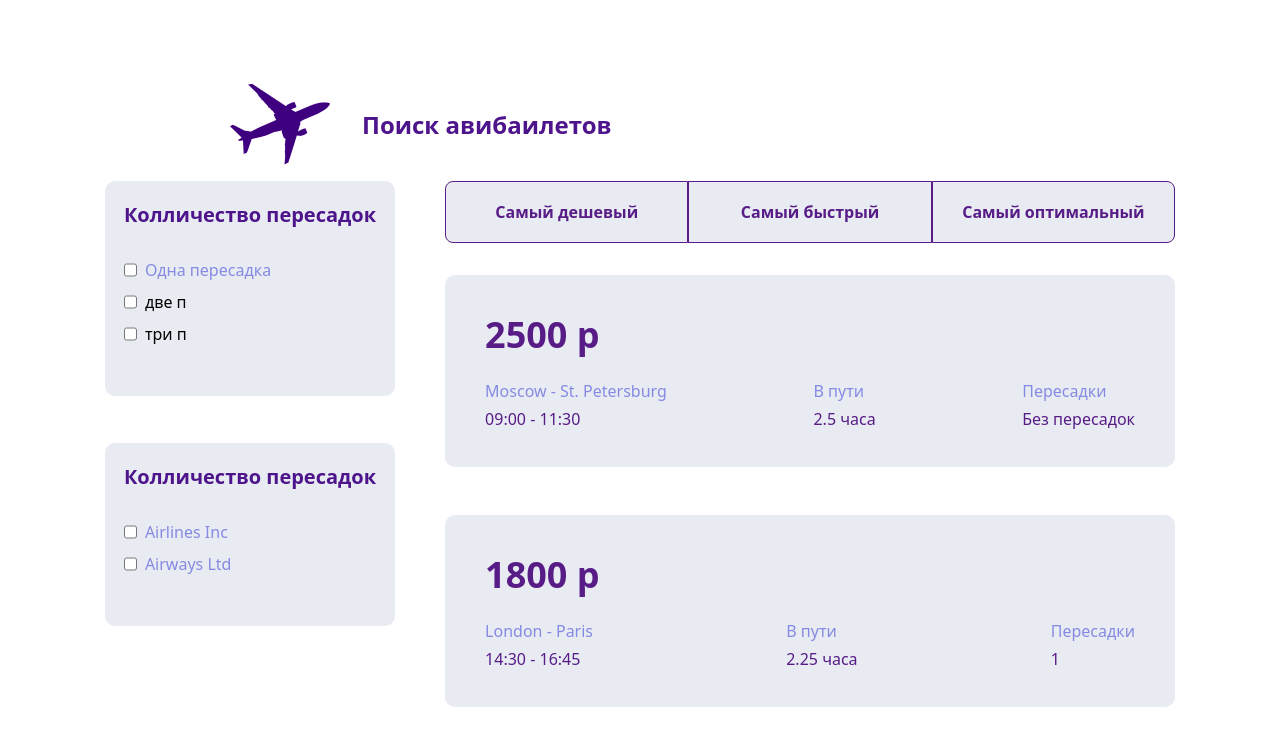
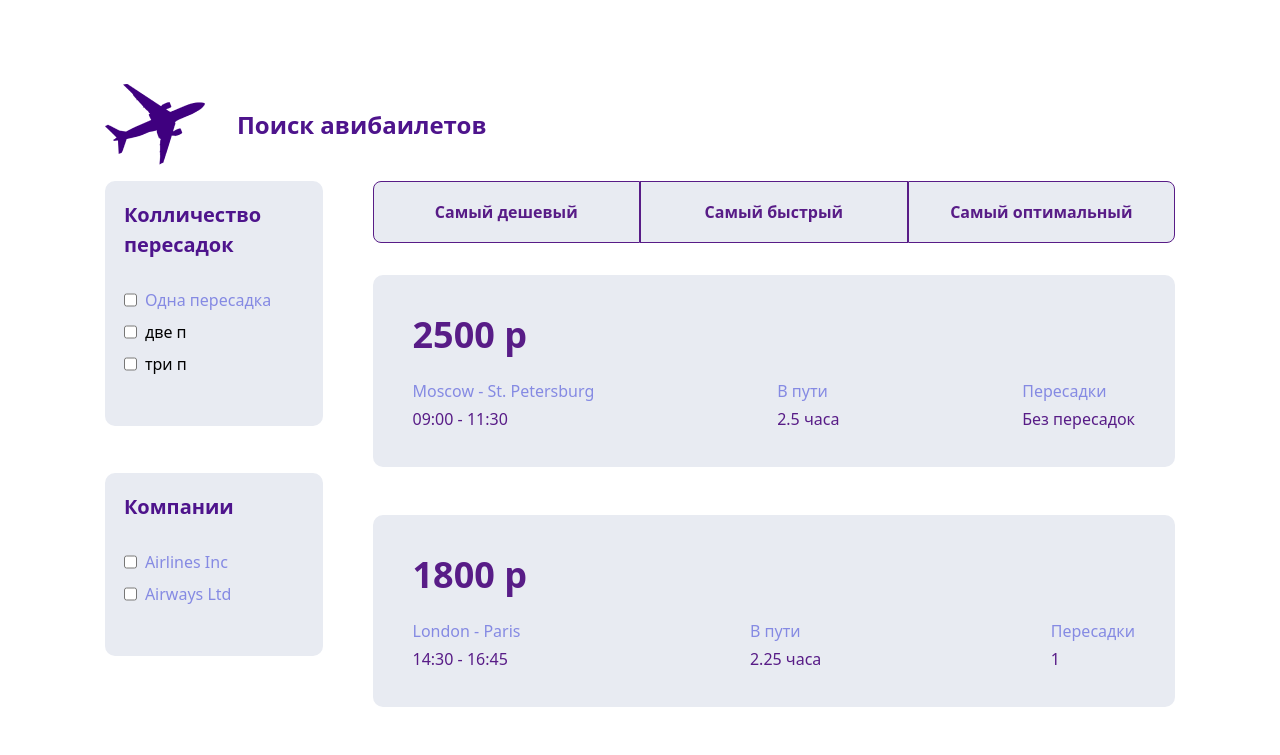
Before and after one commit to Knyazew36/aviasales, a React (Vite) app: page / in a window 1280 px wide. Shown: the top 755 px of the page. Built offline with nearby package versions, Linux system fonts and the light colour scheme; data requests are answered from the project's data file.

Commit message:
no message

```diff
--- a/src/components/App/App.tsx
+++ b/src/components/App/App.tsx
@@ -5,16 +5,19 @@ import FIlter from '../Filter/FIlter';
 
 function App() {
   return (
-    <div className='flex flex-col gap-4 container margin-auto justify-between w-full m-auto'>
-      <Header />
-      <div className='flex gap-[50px] justify-center '>
-        <div className=' flex flex-col gap-[47px] '>
-          <FIlter />
-        </div>
-        <div>
-          <Dashboard />
+    <div className='flex flex-col margin-auto justify-center w-full m-auto items-center px-2'>
+      <div className='gap-4  flex flex-col max-w-5xl lg:max-w-full'>
+        <Header />
+        <div className='flex gap-[50px] justify-center '>
+          <div className=' hidden flex-col gap-[47px] lg:flex '>
+            <FIlter />
+          </div>
+          <div className='w-full'>
+            <Dashboard />
+          </div>
         </div>
       </div>
+
     </div>
   );
 }
--- a/src/components/Company/Company.tsx
+++ b/src/components/Company/Company.tsx
@@ -22,13 +22,14 @@ const Company = () => {
 
   return (
     <div className='flex flex-col bg-[#E8EBF2] rounded-[10px] p-[19px] pb-[50px]'>
-      <p className=' font-bold text-[20px] text-[#4E148C] pb-7'>Колличество пересадок</p>
+      <p className=' font-bold text-[20px] text-[#4E148C] pb-7'>Компании</p>
       <div className='flex flex-col gap-2'>
         <div className='flex gap-2'>
           <input
             type='checkbox'
             value='Airlines Inc.'
             onChange={(e) => handleCheckboxFilteredCompany(e)}
+            className='cursor-pointer'
           />
           <p className=' text-base text-[#858AE3] font-medium'>Airlines Inc</p>
         </div>
@@ -37,6 +38,7 @@ const Company = () => {
             type='checkbox'
             value='Airways Ltd.'
             onChange={(e) => handleCheckboxFilteredCompany(e)}
+            className='cursor-pointer'
           />
           <p className=' text-base text-[#858AE3] font-medium'>Airways Ltd</p>
         </div>
--- a/src/components/Dashboard/Dashboard.tsx
+++ b/src/components/Dashboard/Dashboard.tsx
@@ -3,6 +3,7 @@ import { useSelector, useDispatch } from 'react-redux';
 import { RootState, AppDispatch } from '../../store/store';
 import { fetchTickets } from '../../store/slice/ticketsSlice';
 import Sort from '../Sort/Sort';
+import { Ticket } from '../../model/model';
 
 const Dashboard = () => {
   const [data, setData] = useState<any>([])
@@ -75,8 +76,8 @@ const Dashboard = () => {
   }
 
   const newTickets = data
-    .map((ticket) => (
-      <div className='flex flex-col p-10 pb-9 bg-[#E8EBF2] rounded-[10px] w-[730px]' key={ticket.id}>
+    .map((ticket: Ticket) => (
+      <div className='flex flex-col p-10 pb-9 bg-[#E8EBF2] rounded-[10px] m-w-[710px] lg:m-w-full ' key={ticket.id}>
         <div>
           <p className='font-bold text-4xl text-purple-900'>{ticket.price} р</p>
         </div>
@@ -97,13 +98,16 @@ const Dashboard = () => {
       </div>
     ))
   return (
-    <div>
+    <div className='m-w-full lg:min-w-[730px]'>
       <Sort />
       <div className='flex flex-col gap-12 mt-8'>
-        {tickets.length && newTickets
+        {tickets.length && (newTickets.length ? newTickets : <p className='font-bold text-base text-center text-purple-900'>Список пуст</p>
+        )
         }
       </div>
-      <button onClick={buttonClickHandler} className='font-bold rounded-[10px] text-2xl mt-[74px] flex justify-center py-4 text-center w-full mb-[60px] bg-purple-900 text-[#F7F9F7]'>Загрузить еще билеты</button>
+      <button onClick={buttonClickHandler}
+        disabled={!newTickets.length}
+        className={'font-bold rounded-[10px] text-2xl mt-[74px] flex justify-center py-4 text-center w-full mb-[60px]  text-[#F7F9F7] ' + (newTickets.length ? 'bg-purple-900' : 'bg-purple-100')}>Загрузить еще билеты</button>
     </div>
   );
 };
--- a/src/components/Header/Header.tsx
+++ b/src/components/Header/Header.tsx
@@ -1,9 +1,9 @@
 import React from 'react';
 
 const Header = () => {
-  return <div className='flex gap-8 items-center mt-[84px] pl-[230px]'>
+  return <div className=' gap-8 items-center mt-[84px] flex'>
     <img src="./logo.png" alt="logo" />
-    <p className='font-bold text-2xl text-[#4E148C]'>Поиск авибаилетов</p>
+    <p className='font-bold text-2xl text-[#4E148C] hidden lg:block'>Поиск авибаилетов</p>
   </div>;
 };
 
--- a/src/components/Sort/Sort.tsx
+++ b/src/components/Sort/Sort.tsx
@@ -17,11 +17,11 @@ const Sort = () => {
     }>
       <button id='price'
         className={
-          'py-[18px] border border-purple-900 font-bold text-base text-center text-purple-900 bg-[#E8EBF2] rounded-l-lg ' + (butotnActive === 'price' ? 'bg-purple-900 text-white' : '')
+          'py-[18px] cursor-pointer text-[12px] sm:text-base border border-purple-900 font-bold text-base text-center text-purple-900 bg-[#E8EBF2] rounded-l-lg ' + (butotnActive === 'price' ? 'bg-purple-900 text-white' : '')
         }
       >Самый дешевый</button>
-      <button id='time' className={'py-[18px] border border-purple-900 font-bold text-base text-center text-purple-900 bg-[#E8EBF2] ' + (butotnActive === 'time' ? 'bg-purple-900 text-white' : '')}>Самый быстрый</button>
-      <button id='optimal' className={'py-[18px] border border-purple-900 font-bold text-base text-center text-purple-900 bg-[#E8EBF2] rounded-r-lg ' + (butotnActive === 'optimal' ? 'bg-purple-900 text-white' : '')}>Самый оптимальный</button>
+      <button id='time' className={'py-[18px] border cursor-pointer border-purple-900 font-bold text-base text-center text-purple-900 text-[12px] sm:text-base bg-[#E8EBF2] ' + (butotnActive === 'time' ? 'bg-purple-900 text-white' : '')}>Самый быстрый</button>
+      <button id='optimal' className={'py-[18px] border cursor-pointer border-purple-900 text-[12px] sm:text-base font-bold text-base text-center text-purple-900 bg-[#E8EBF2] rounded-r-lg ' + (butotnActive === 'optimal' ? 'bg-purple-900 text-white' : '')}>Самый оптимальный</button>
     </div>
   )
 }
--- a/src/components/Transferred/Transferred.tsx
+++ b/src/components/Transferred/Transferred.tsx
@@ -34,6 +34,7 @@ const Transferred = () => {
             value='1'
             onChange={(e) => handleCheckboxFilteredConnectionAmount(e)}
             id='check1'
+            className='cursor-pointer'
           />
           <p className=' text-base text-[#858AE3] font-medium'>Одна пересадка</p>
         </div>
@@ -43,6 +44,7 @@ const Transferred = () => {
             value='2'
             onChange={(e) => handleCheckboxFilteredConnectionAmount(e)}
             id='check1'
+            className='cursor-pointer'
           />
           <p>две п</p>
         </div>
@@ -51,7 +53,7 @@ const Transferred = () => {
             type='checkbox'
             value='3'
             onChange={(e) => handleCheckboxFilteredConnectionAmount(e)}
-
+            className='cursor-pointer'
           />
           <p>три п</p>
         </div>
--- a/src/model/model.ts
+++ b/src/model/model.ts
@@ -1,6 +1,6 @@
 export interface TicketTime {
-  startTime: string;
-  endTime: string;
+  departure: string;
+  arrival: string;
 }
 
 export interface Ticket {
```
